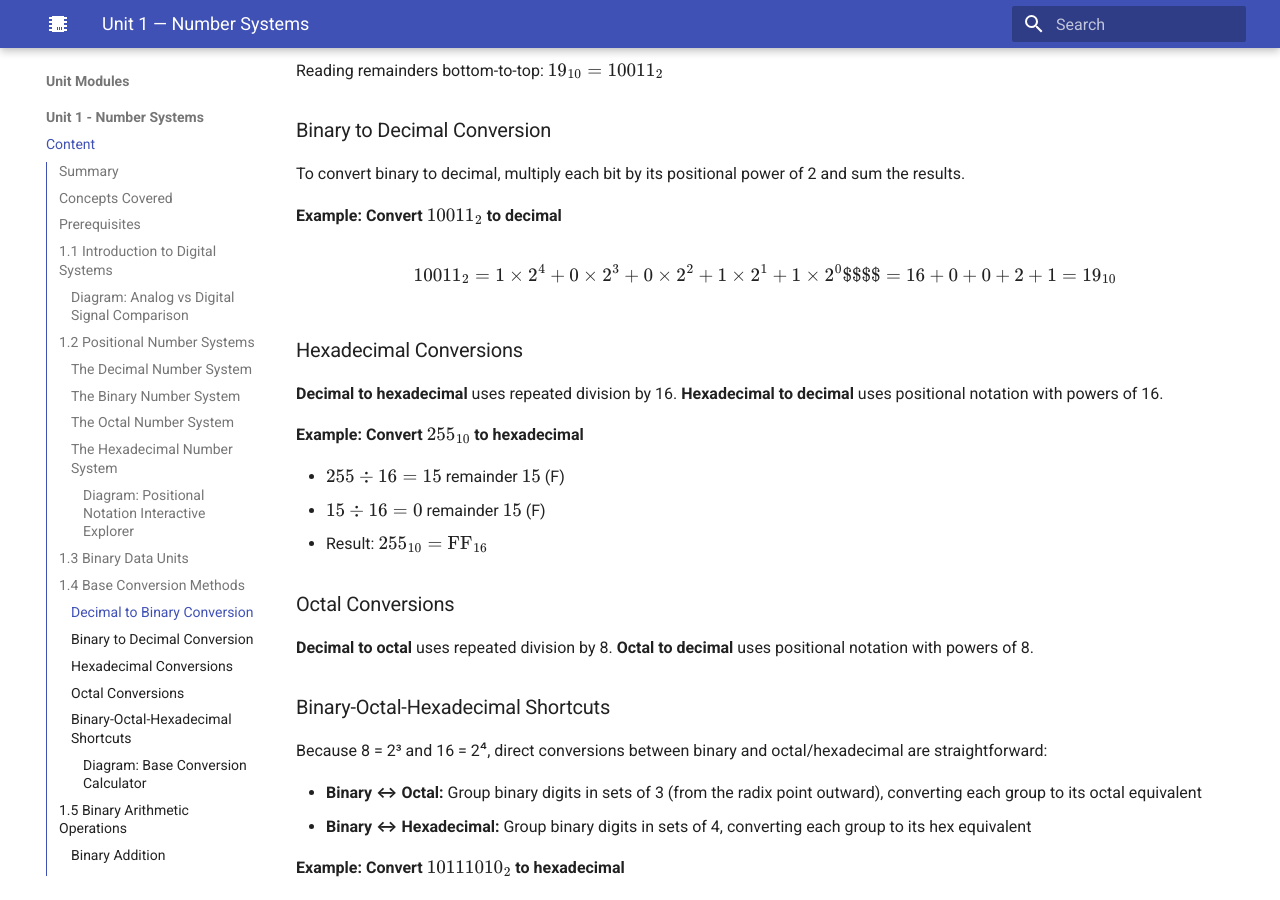
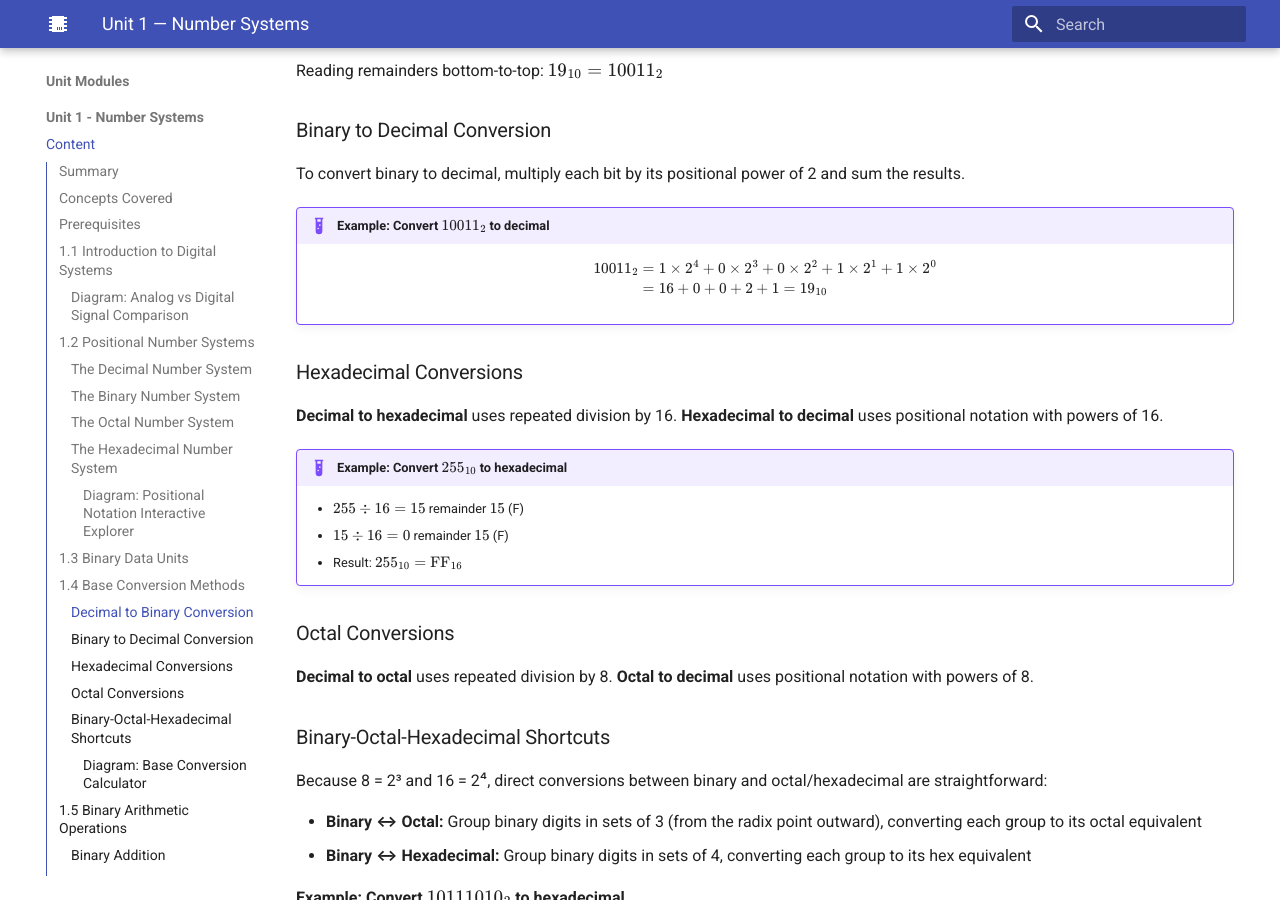
Before and after one commit to Nati-123/intelligent-textbook-ee2301, an MkDocs documentation site: the page built from docs/unit1-number-systems/index.md, in a window 1280 px wide and 900 px high, scrolled down 7169 px. Built offline with MkDocs 1.6.1 and Material for MkDocs 9.7.7, drawn with Linux system fonts in a browser that asks for light colours; nearby versions of some CDN libraries.

Commit message:
Fix Unit 1 math formatting: merge stray $$ blocks, wrap examples in admonitions
Co-Authored-By: Claude Opus 4.6 <noreply@anthropic.com>

```diff
--- a/docs/unit1-number-systems/index.md
+++ b/docs/unit1-number-systems/index.md
@@ -297,20 +297,22 @@ Reading remainders bottom-to-top: $19_{10} = 10011_2$
 
 To convert binary to decimal, multiply each bit by its positional power of 2 and sum the results.
 
-**Example: Convert $10011_2$ to decimal**
+!!! example "Example: Convert $10011_2$ to decimal"
 
-$$10011_2 = 1 \times 2^4 + 0 \times 2^3 + 0 \times 2^2 + 1 \times 2^1 + 1 \times 2^0$$
-$$= 16 + 0 + 0 + 2 + 1 = 19_{10}$$
+    $$\begin{aligned}
+    10011_2 &= 1 \times 2^4 + 0 \times 2^3 + 0 \times 2^2 + 1 \times 2^1 + 1 \times 2^0 \\
+    &= 16 + 0 + 0 + 2 + 1 = 19_{10}
+    \end{aligned}$$
 
 ### Hexadecimal Conversions
 
 **Decimal to hexadecimal** uses repeated division by 16. **Hexadecimal to decimal** uses positional notation with powers of 16.
 
-**Example: Convert $255_{10}$ to hexadecimal**
+!!! example "Example: Convert $255_{10}$ to hexadecimal"
 
-- $255 \div 16 = 15$ remainder $15$ (F)
-- $15 \div 16 = 0$ remainder $15$ (F)
-- Result: $255_{10} = \text{FF}_{16}$
+    - $255 \div 16 = 15$ remainder $15$ (F)
+    - $15 \div 16 = 0$ remainder $15$ (F)
+    - Result: $255_{10} = \text{FF}_{16}$
 
 ### Octal Conversions
 
```
